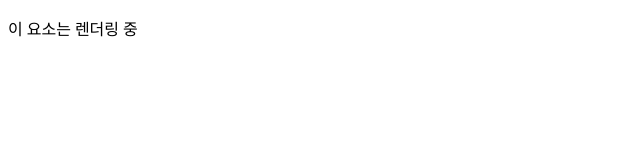
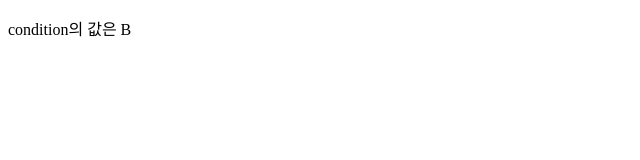
Before and after one commit to 1z-Labs/Vue_Hyunji, a Vue app: page / in a window 1280 px wide. Shown: the top 160 px of the page, without its empty margins (0-640 px from the left). Built offline with nearby package versions, Linux system fonts and the light colour scheme.

Commit message:
v-if 활용

```diff
--- a/src/App.vue
+++ b/src/App.vue
@@ -1,15 +1,14 @@
 <template>
-  <!--조건부 렌더링 : 디렉티브에 할당된 참/거짓 값에 따라 HTML요소를 렌더링할지 결정하는 것-->
-  <p v-if="visible">이 요소는 렌더링 중</p>
-  <p v-if="unvisible">이 요소는 렌더링 X</p>
+  <p v-if="condition === 'A'">condition의 값은 {{ condition }}</p>
+  <p v-if="condition === 'B'">condition의 값은 {{ condition }}</p>
+  <p v-if="condition === 'C'">condition의 값은 {{ condition }}</p>
 </template>
 
 <script>
 export default {
   data() {
     return {
-      visible: true,
-      unvisible: false, // DOM 추가 후 감춰짐 X / DOM에 추가되지 않음 O
+      condition: 'B'
     };
   }
 }
```
